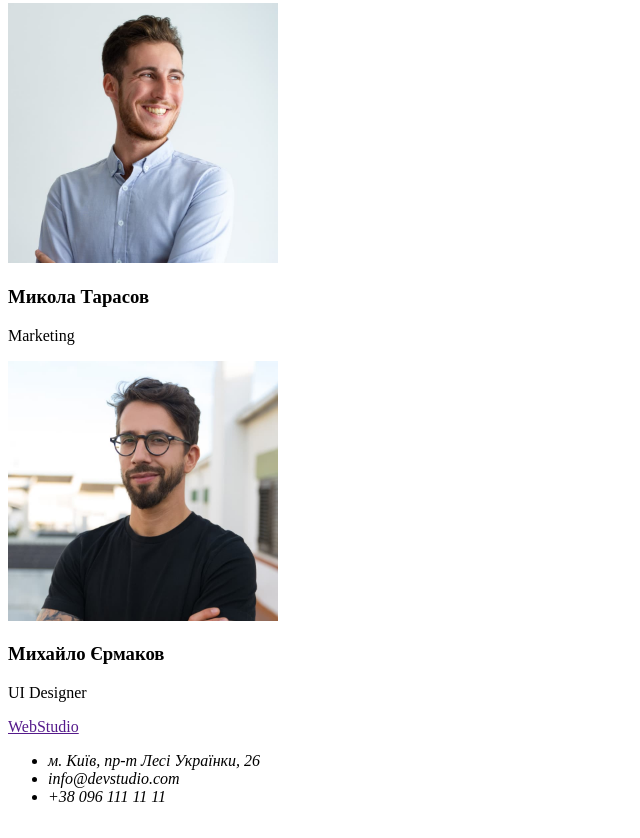
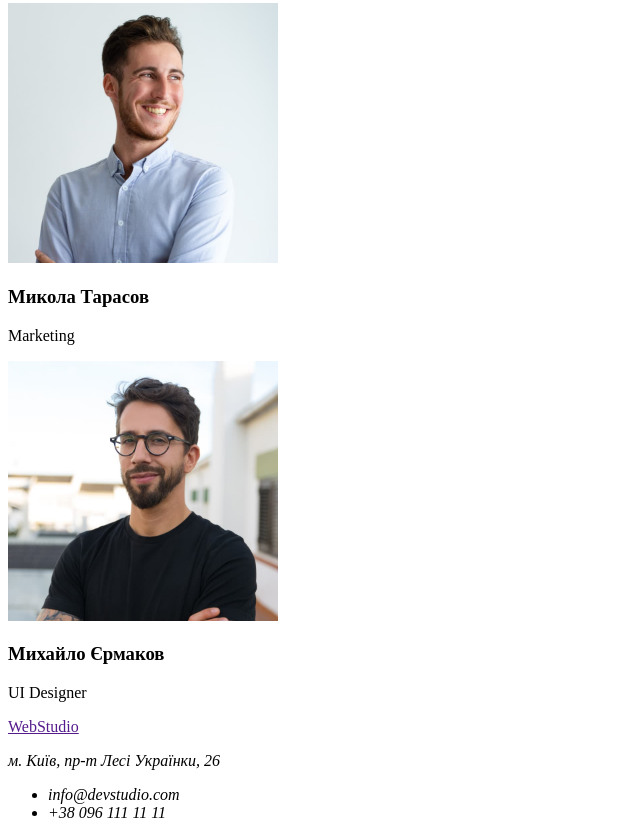
Before and after one commit to rusldrim/goit-markup-hw-01, a plain HTML site: page index.html in a window 1280 px wide. Shown: the part 1737-2575 px from the top of the page, without its empty margins (0-640 px from the left). Drawn offline with Linux system fonts and the light colour scheme.

Commit message:
Update index.html
Змінив адресу

```diff
--- a/index.html
+++ b/index.html
@@ -78,8 +78,8 @@
     <footer>
         <a href="">WebStudio</a>
         <address>
+            <p>м. Київ, пр-т Лесі Українки, 26</p>
             <ul>
-                <li>м. Київ, пр-т Лесі Українки, 26</li>
                 <li>info@devstudio.com</li>
                 <li>+38 096 111 11 11</li>
             </ul>
```
